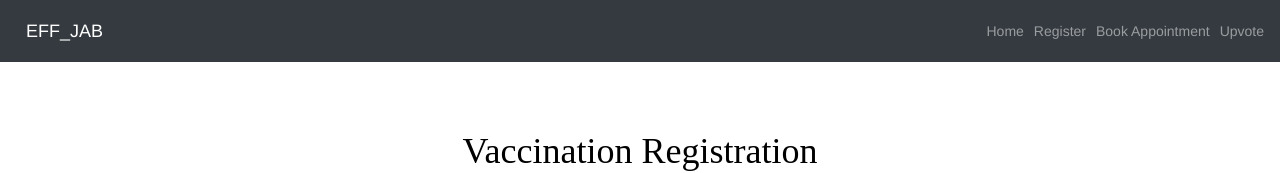
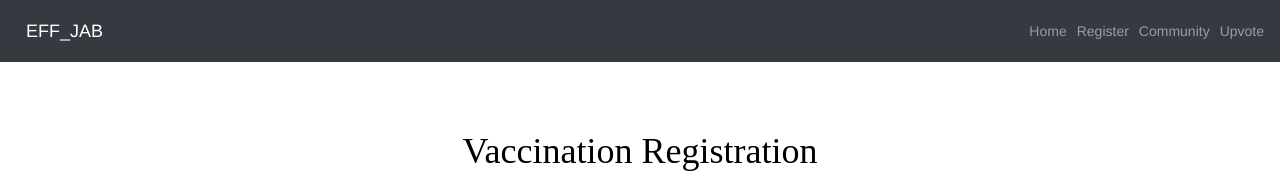
Before and after one commit to jishu-yadav/Eff_Jab, a React (Create React App) app in the folder eff-jab/: page /register in a window 1280 px wide. Shown: the top 173 px of the page. Built offline with nearby package versions, Linux system fonts and the light colour scheme.

Commit message:
navbar changes

```diff
--- a/eff-jab/src/navbar/navbar.js
+++ b/eff-jab/src/navbar/navbar.js
@@ -17,7 +17,7 @@ const NavBar=()=>{
           <Nav className="ml-auto">
             <Nav.Link href="/">Home</Nav.Link>
             <Nav.Link href="/register">Register</Nav.Link>
-            <Nav.Link href="/book">Book Appointment</Nav.Link>
+            <Nav.Link href="/community">Community</Nav.Link>
             <Nav.Link href="/upvote">Upvote</Nav.Link>
           </Nav>
         </Navbar>
```
